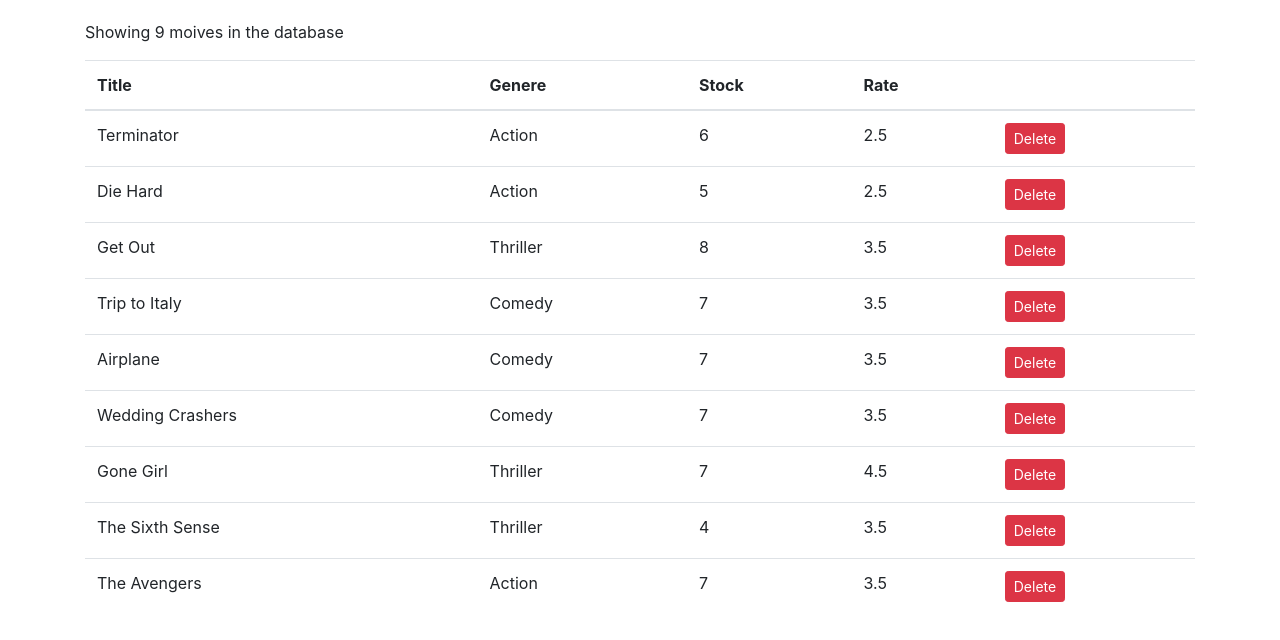
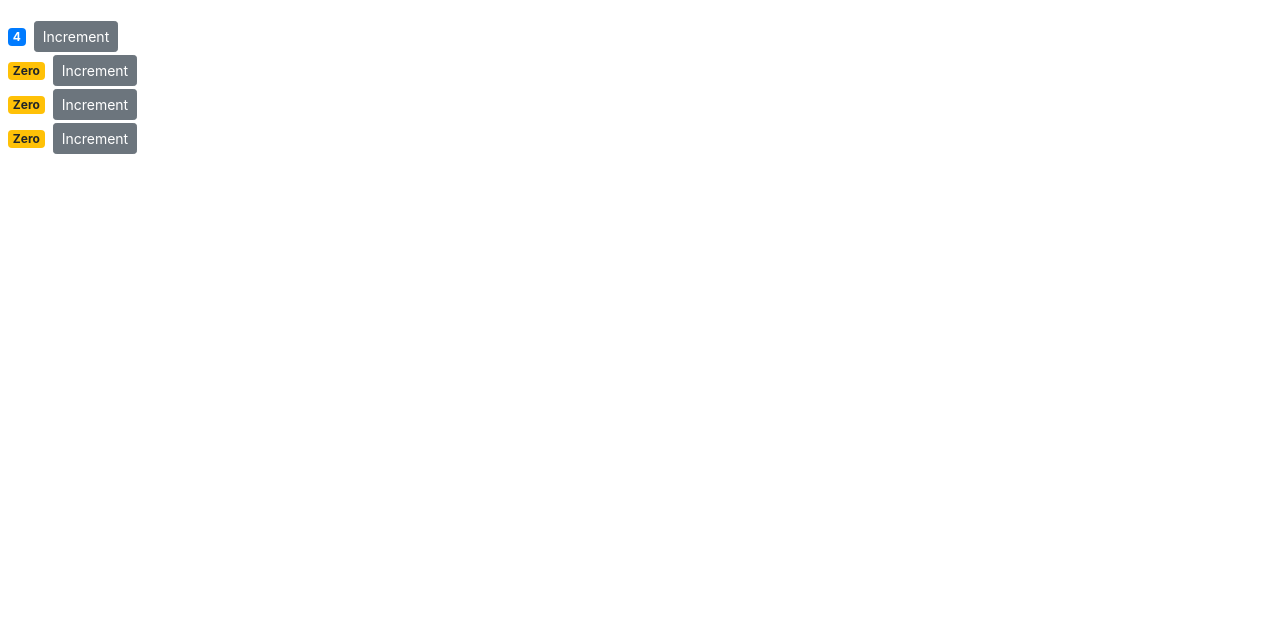
Before and after one commit to nishanthk2007/codewithme, a React (Create React App) app in the folder react-app/: page / in a window 1280 px wide. Shown: the top 640 px of the page. Built offline with nearby package versions, Linux system fonts and the light colour scheme.

Commit message:
add counters to render each counter and pass props child element

```diff
--- a/react-app/src/components/counter.jsx
+++ b/react-app/src/components/counter.jsx
@@ -2,7 +2,7 @@ import React, {Component} from 'react';
 
 class Counter extends Component {
     state = {
-        count: 0,
+        count: this.props.value,
         tags: ['tag1','tag2','tag3']
     };
 
@@ -17,11 +17,18 @@ class Counter extends Component {
 
     //Instead of writing constructor and method to get object use lambda expressions
     //arrow functions don't  remaind this keyword they will inherit it
-    handleIncrement= (product) => {
-        console.log(product);
+    // handleIncrement= (product) => {
+    //     console.log(product);
+    //     console.log("clicked on increment", this);
+    //     this.setState({count: this.state.count + 1});
+    // }
+
+    //commented above since as per now we are not using product argument
+    handleIncrement= () => {
         console.log("clicked on increment", this);
         this.setState({count: this.state.count + 1});
     }
+
 
     //to pass arguments from onClick event we need other function
     //as in button we can not write this.handleIncrement({id: 1}) directly
@@ -33,16 +40,17 @@ class Counter extends Component {
     //Instead of above we can write arrow function in button tag directly
 
     render(){
+        console.log("props",this.props);
         return(
             <div>
                 <span className={this.getBadgeClasses()}>{this.formatCounter()}</span>
-                {/* <button onClick={this.handleIncrement} className="btn btn-secondary btn-sm">Increment</button> */}
+                <button onClick={this.handleIncrement} className="btn btn-secondary btn-sm">Increment</button>
 
-                <button onClick={() => this.handleIncrement(product)} className="btn btn-secondary btn-sm">Increment</button>
-                <div>
+                {/* <button onClick={() => this.handleIncrement(product)} className="btn btn-secondary btn-sm">Increment</button> */}
+                {/* <div>
                 {this.state.tags.length === 0 && "Please add tags!"}
                 {this.renderTags()}
-                </div>
+                </div> */}
                 {/* <ul>{this.state.tags.map(tag => <li key={tag}>{tag}</li>)}</ul> */}
             </div>
         );
--- /dev/null
+++ b/react-app/src/components/counters.jsx
@@ -0,0 +1,25 @@
+import React, { Component } from 'react';
+import Counter from './counter';
+
+class Counters extends Component{
+    state = {
+        counters: [
+            {id: 0, value: 4},
+            {id: 1, value: 0},
+            {id: 2, value: 0},
+            {id: 3, value: 0}
+        ]
+    };
+
+    render(){
+        return (
+            <div>
+                {this.state.counters.map(counter =>
+                <Counter key={counter.id} value={counter.value} />
+                )}
+            </div>
+        );
+    }
+}
+
+export default Counters;
--- a/react-app/src/index.js
+++ b/react-app/src/index.js
@@ -5,9 +5,9 @@ import App from './App';
 import * as serviceWorker from './serviceWorker';
 import 'bootstrap/dist/css/bootstrap.css';
 import 'font-awesome/css/font-awesome.css';
-// import Counter from './components/counter';
+import Counters from './components/counters';
 
-ReactDOM.render(<App />, document.getElementById('root'));
+ReactDOM.render(<Counters />, document.getElementById('root'));
 
 // If you want your app to work offline and load faster, you can change
 // unregister() to register() below. Note this comes with some pitfalls.
```
